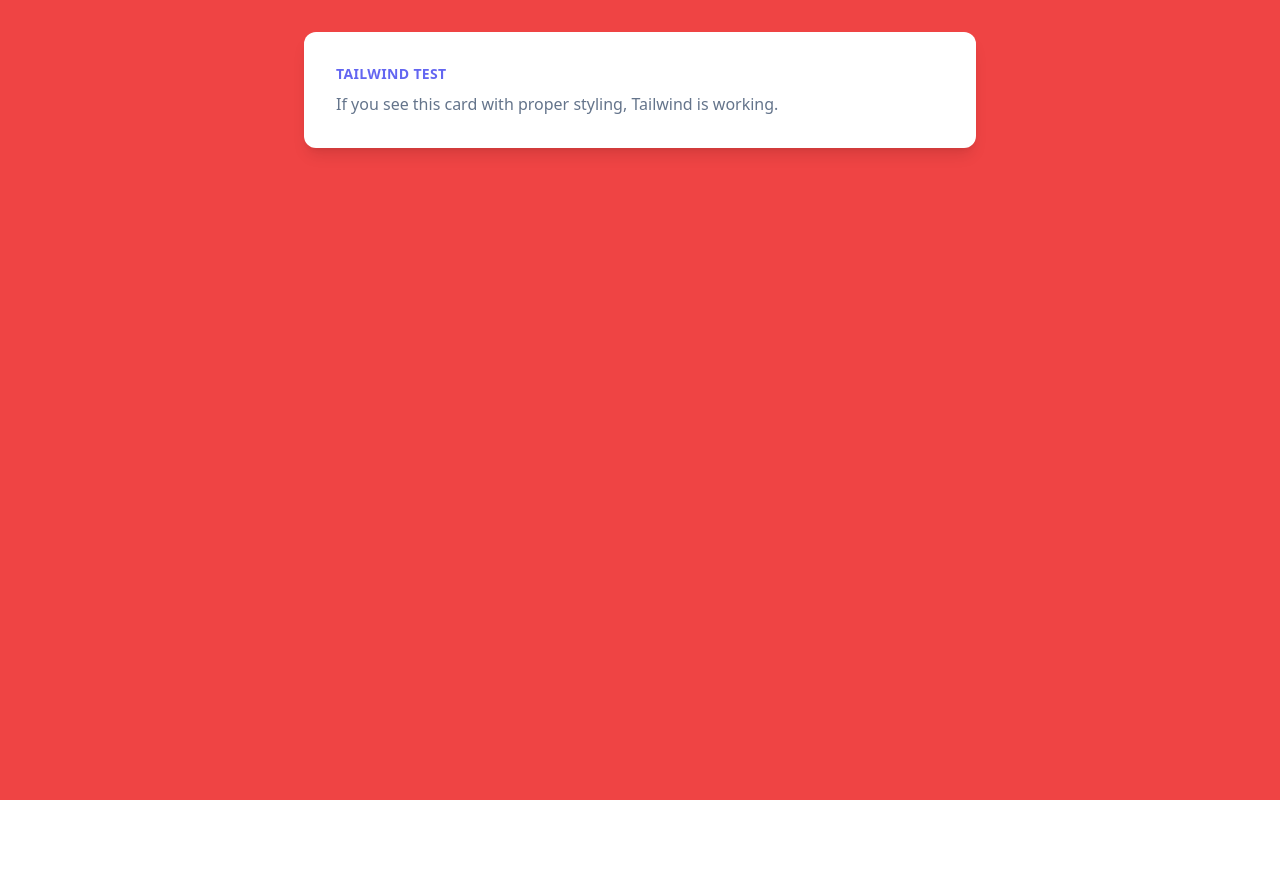
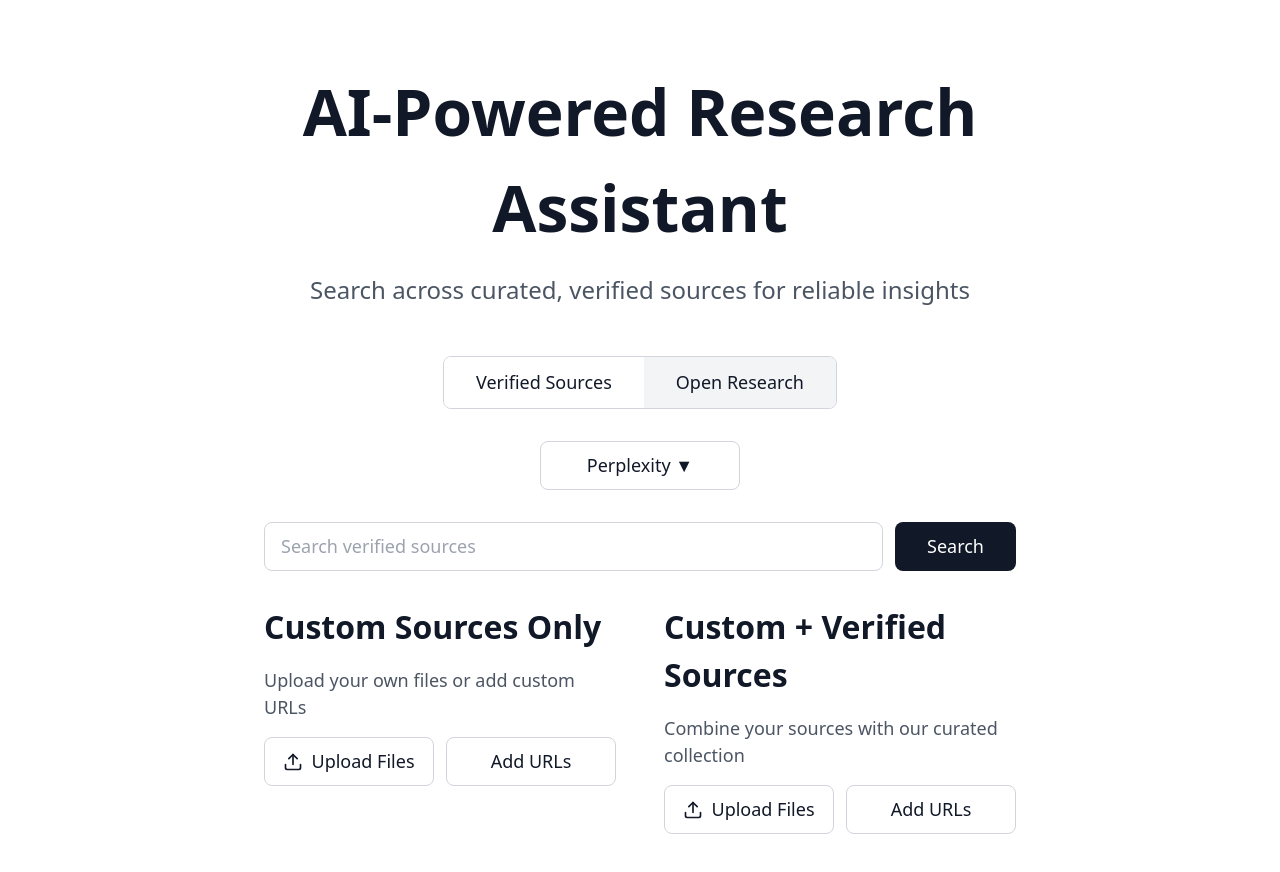
Before and after one commit to NUbivek/searchbar, a Next.js app: page / in a window 1280 px wide. Shown: the top 872 px of the page. Before the commit the page ends 800 px from the top, so only its background shows below. Built offline with nearby package versions, Linux system fonts and the light colour scheme.

Commit message:
Implement final design with proper styling and layout

```diff
--- a/src/pages/index.js
+++ b/src/pages/index.js
@@ -1,22 +1,172 @@
 import Head from 'next/head';
+import { useState } from 'react';
+import { Upload } from 'lucide-react';
 
 export default function Home() {
+  const [activeTab, setActiveTab] = useState('verified');
+  const [selectedModel, setSelectedModel] = useState('Perplexity');
+
   return (
-    <div className="min-h-screen bg-red-500 p-8">
+    <div className="min-h-screen bg-white">
       <Head>
-        <title>Tailwind Test</title>
+        <title>AI-Powered Research Assistant</title>
+        <meta name="viewport" content="width=device-width, initial-scale=1" />
       </Head>
 
-      <div className="max-w-md mx-auto bg-white rounded-xl shadow-lg overflow-hidden md:max-w-2xl">
-        <div className="p-8">
-          <div className="uppercase tracking-wide text-sm text-indigo-500 font-semibold">
-            Tailwind Test
-          </div>
-          <p className="mt-2 text-slate-500">
-            If you see this card with proper styling, Tailwind is working.
+      <main className="container mx-auto max-w-[800px] px-6 py-16">
+        {/* Header */}
+        <div className="text-center mb-12">
+          <h1 className="text-[64px] font-bold mb-4">
+            AI-Powered Research Assistant
+          </h1>
+          <p className="text-[24px] text-gray-600">
+            Search across curated, verified sources for reliable insights
           </p>
         </div>
-      </div>
+
+        {/* Tabs */}
+        <div className="flex justify-center mb-8">
+          <div className="border border-gray-300 rounded-lg overflow-hidden">
+            <button
+              onClick={() => setActiveTab('verified')}
+              className={`px-8 py-3 text-[18px] ${
+                activeTab === 'verified' ? 'bg-white' : 'bg-gray-100'
+              }`}
+            >
+              Verified Sources
+            </button>
+            <button
+              onClick={() => setActiveTab('open')}
+              className={`px-8 py-3 text-[18px] ${
+                activeTab === 'open' ? 'bg-white' : 'bg-gray-100'
+              }`}
+            >
+              Open Research
+            </button>
+          </div>
+        </div>
+
+        {activeTab === 'verified' ? (
+          <div className="space-y-8">
+            {/* Model Selector */}
+            <div className="flex justify-center mb-8">
+              <div className="w-[200px]">
+                <select
+                  value={selectedModel}
+                  onChange={(e) => setSelectedModel(e.target.value)}
+                  className="w-full px-4 py-2.5 text-[18px] border border-gray-300 rounded-lg
+                           bg-white text-center appearance-none cursor-pointer"
+                >
+                  <option>Perplexity ▼</option>
+                  <option>Model A ▼</option>
+                  <option>Model B ▼</option>
+                </select>
+              </div>
+            </div>
+
+            {/* Search */}
+            <div className="flex gap-3 mb-12">
+              <input
+                type="text"
+                placeholder="Search verified sources"
+                className="flex-1 px-4 py-2.5 text-[18px] border border-gray-300 rounded-lg"
+              />
+              <button className="px-8 py-2.5 bg-gray-900 text-white rounded-lg text-[18px]">
+                Search
+              </button>
+            </div>
+
+            {/* Two Panels Side by Side */}
+            <div className="grid grid-cols-1 md:grid-cols-2 gap-12">
+              {/* Left Panel */}
+              <div className="space-y-4">
+                <h2 className="text-[32px] font-bold">Custom Sources Only</h2>
+                <p className="text-[18px] text-gray-600">
+                  Upload your own files or add custom URLs
+                </p>
+                <div className="flex gap-3">
+                  <button className="flex-1 px-4 py-2.5 border border-gray-300 rounded-lg
+                                 text-[18px] flex items-center justify-center gap-2">
+                    <Upload size={20} />
+                    Upload Files
+                  </button>
+                  <button className="flex-1 px-4 py-2.5 border border-gray-300 rounded-lg text-[18px]">
+                    Add URLs
+                  </button>
+                </div>
+              </div>
+
+              {/* Right Panel */}
+              <div className="space-y-4">
+                <h2 className="text-[32px] font-bold">Custom + Verified Sources</h2>
+                <p className="text-[18px] text-gray-600">
+                  Combine your sources with our curated collection
+                </p>
+                <div className="flex gap-3">
+                  <button className="flex-1 px-4 py-2.5 border border-gray-300 rounded-lg
+                                 text-[18px] flex items-center justify-center gap-2">
+                    <Upload size={20} />
+                    Upload Files
+                  </button>
+                  <button className="flex-1 px-4 py-2.5 border border-gray-300 rounded-lg text-[18px]">
+                    Add URLs
+                  </button>
+                </div>
+              </div>
+            </div>
+          </div>
+        ) : (
+          <div className="space-y-4">
+            {/* Search */}
+            <div className="flex gap-3 mb-8">
+              <input
+                type="text"
+                placeholder="Search across the web..."
+                className="flex-1 px-4 py-2.5 text-[18px] border border-gray-300 rounded-lg"
+              />
+              <button className="px-8 py-2.5 bg-gray-900 text-white rounded-lg text-[18px]">
+                Search
+              </button>
+            </div>
+
+            {/* Source Buttons */}
+            <div className="grid grid-cols-2 sm:grid-cols-4 gap-2">
+              <button className="p-3 bg-gray-900 text-white rounded-lg text-[14px]">
+                Deep Web
+              </button>
+              <button className="p-3 border border-gray-300 rounded-lg text-[14px]">
+                LinkedIn
+              </button>
+              <button className="p-3 border border-gray-300 rounded-lg text-[14px]">
+                X
+              </button>
+              <button className="p-3 border border-gray-300 rounded-lg text-[14px]">
+                Reddit
+              </button>
+            </div>
+
+            <div className="grid grid-cols-2 sm:grid-cols-4 gap-2">
+              <button className="p-3 border border-gray-300 rounded-lg text-[14px]">
+                Crunchbase
+              </button>
+              <button className="p-3 border border-gray-300 rounded-lg text-[14px]">
+                Pitchbook
+              </button>
+              <button className="p-3 border border-gray-300 rounded-lg text-[14px]">
+                Medium
+              </button>
+              <button className="p-3 border border-gray-300 rounded-lg text-[14px]">
+                Substack
+              </button>
+            </div>
+
+            <button className="w-full p-3 border border-gray-300 rounded-lg text-[14px] flex items-center justify-center gap-2">
+              <Upload size={18} />
+              Upload Files + ...
+            </button>
+          </div>
+        )}
+      </main>
     </div>
   );
 }
```
